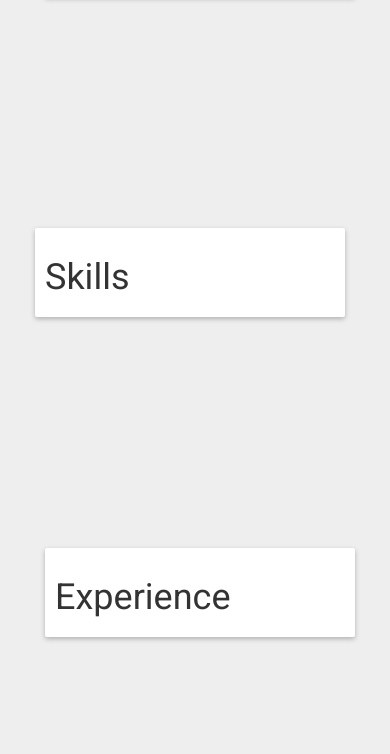
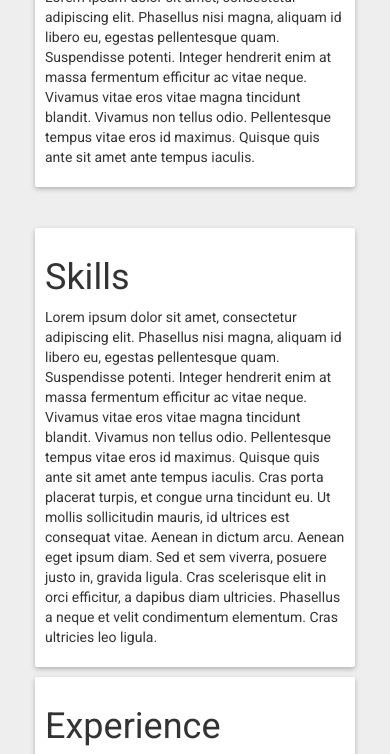
Before and after one commit to jacobmarshall-etc/resume-1, a website: page index.html in a window 390 px wide. Shown: the part 597-1351 px from the top of the page. Drawn offline with Linux system fonts and the light colour scheme.

Commit message:
Made mobile look better
Still can’t fix the height bug. Hmm.

```diff
--- a/css/resume.less
+++ b/css/resume.less
@@ -39,6 +39,7 @@ body {
     margin-top: 10px;
     margin-bottom: 10px;
     width: 100%;
+    text-overflow: ellipsis;
 }
 
 .section {
@@ -53,6 +54,23 @@ body {
 .p-right-side {
     padding-left: @padding;
     padding-right: 0px;
+}
+
+@media(max-width: 414px) {
+    .p-left-side {
+        padding-left: 0px;
+        padding-right: 0px;
+    }
+
+    .p-right-side {
+        padding-left: 0px;
+        padding-right: 0px;
+    }
+}
+@media (width: 320px) {
+    #email {
+        font-size: 0.9em;
+    }
 }
 
 .spacer {
--- a/index.html
+++ b/index.html
@@ -44,7 +44,7 @@
                         </div>
                         <div class="trait">
                             <object class="icon" type="image/svg+xml" data="icons/ei-envelope.svg"></object>
-                            <div class="value">
+                            <div class="value" id="email">
                                 theaustinjackson@gmail.com
                             </div>
                         </div>
@@ -74,6 +74,9 @@
 
                     <div class="content-box">
                         <h1>Education</h1>
+                        <p>
+                            Lorem ipsum dolor sit amet, consectetur adipiscing elit. Phasellus nisi magna, aliquam id libero eu, egestas pellentesque quam. Suspendisse potenti. Integer hendrerit enim at massa fermentum efficitur ac vitae neque. Vivamus vitae eros vitae magna tincidunt blandit. Vivamus non tellus odio. Pellentesque tempus vitae eros id maximus. Quisque quis ante sit amet ante tempus iaculis.
+                        </p>
                     </div>
 
                 </div>
@@ -84,6 +87,9 @@
 
                     <div class="content-box basic-info">
                         <h1>Skills</h1>
+                        <p>
+                            Lorem ipsum dolor sit amet, consectetur adipiscing elit. Phasellus nisi magna, aliquam id libero eu, egestas pellentesque quam. Suspendisse potenti. Integer hendrerit enim at massa fermentum efficitur ac vitae neque. Vivamus vitae eros vitae magna tincidunt blandit. Vivamus non tellus odio. Pellentesque tempus vitae eros id maximus. Quisque quis ante sit amet ante tempus iaculis. Cras porta placerat turpis, et congue urna tincidunt eu. Ut mollis sollicitudin mauris, id ultrices est consequat vitae. Aenean in dictum arcu. Aenean eget ipsum diam. Sed et sem viverra, posuere justo in, gravida ligula. Cras scelerisque elit in orci efficitur, a dapibus diam ultricies. Phasellus a neque et velit condimentum elementum. Cras ultricies leo ligula.
+                        </p>
                     </div>
 
                 </div>
@@ -91,6 +97,9 @@
 
                     <div class="content-box">
                         <h1>Experience</h1>
+                        <p>
+                            Lorem ipsum dolor sit amet, consectetur adipiscing elit. Phasellus nisi magna, aliquam id libero eu, egestas pellentesque quam. Suspendisse potenti. Integer hendrerit enim at massa fermentum efficitur ac vitae neque. Vivamus vitae eros vitae magna tincidunt blandit. Vivamus non tellus odio. Pellentesque tempus vitae eros id maximus. Quisque quis ante sit amet ante tempus iaculis. Cras porta placerat turpis, et congue urna tincidunt eu. Ut mollis sollicitudin mauris, id ultrices est consequat vitae. Aenean in dictum arcu. Aenean eget ipsum diam. Sed et sem viverra, posuere justo in, gravida ligula. Cras scelerisque elit in orci efficitur, a dapibus diam ultricies. Phasellus a neque et velit condimentum elementum. Cras ultricies leo ligula.
+                        </p>
                     </div>
 
                 </div>
```
Also changed, not shown: css/resume.css.
